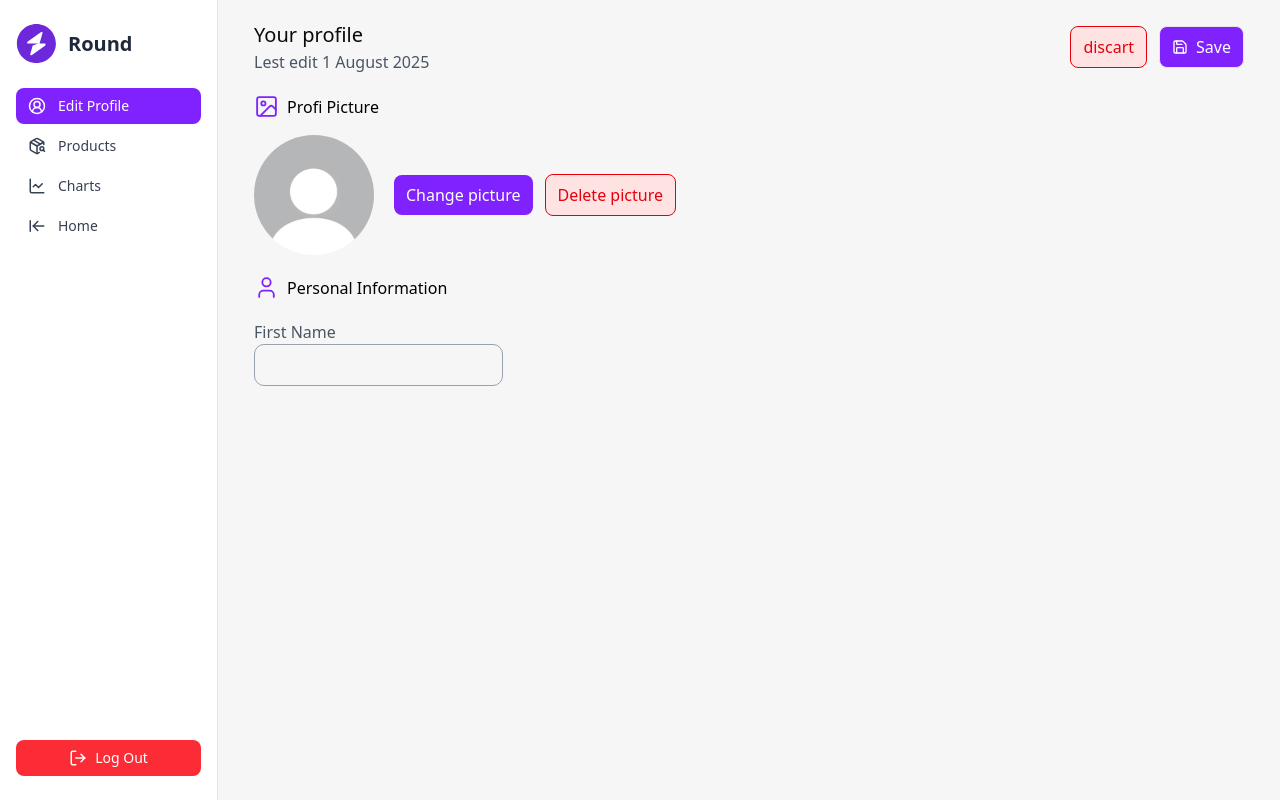
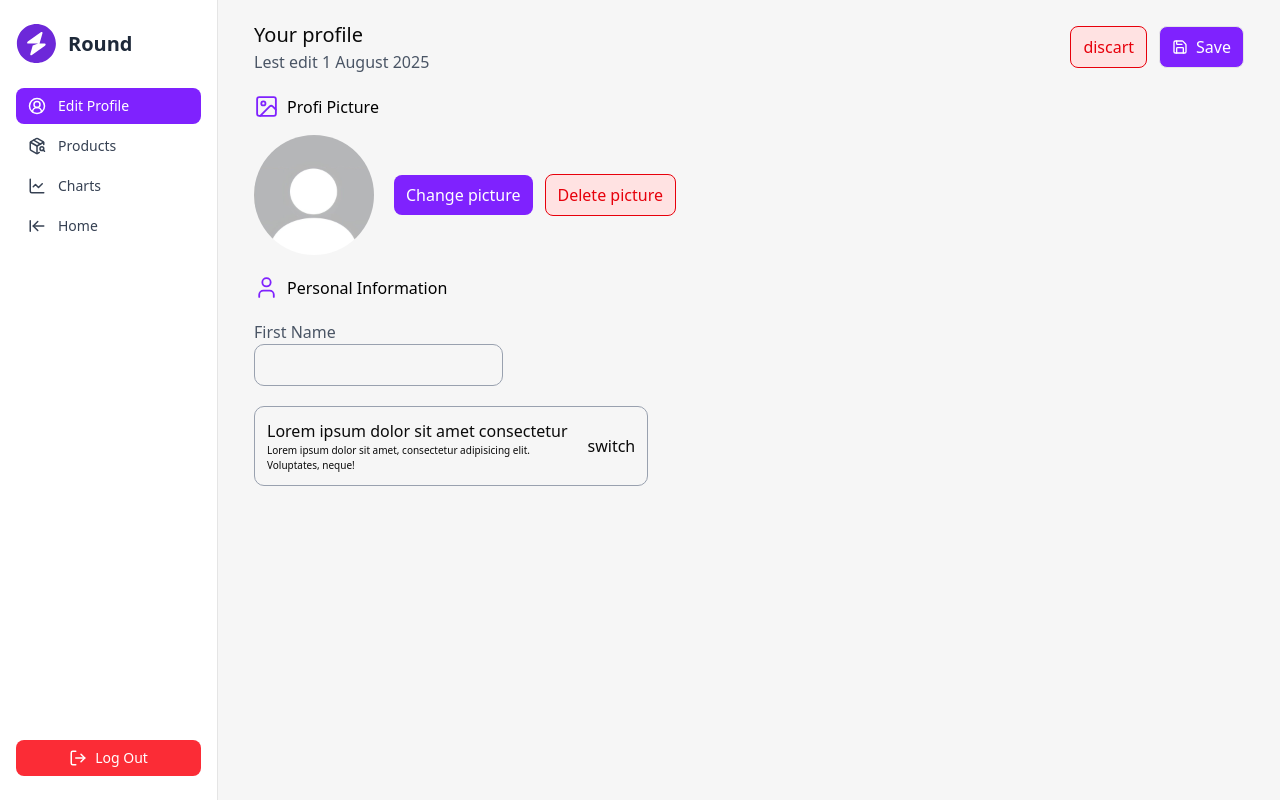
Before and after one commit to Muhammadali-fr/eCommerce, a Next.js app: page /user/settings in a window 1280 px wide. Built offline with nearby package versions, Linux system fonts and the light colour scheme; no server answers.

Commit message:
edit profile

```diff
--- a/app/user/settings/page.tsx
+++ b/app/user/settings/page.tsx
@@ -48,7 +48,17 @@ export default function UserSettings() {
                     </div>
                 </form>
             </div>
-
+            <div className="flex items-center justify-start">
+                <div className="border border-gray-400 rounded-lg p-3 flex items-center justify-between gap-5">
+                    <div>
+                        <p className="text-[16px]">Lorem ipsum dolor sit amet consectetur</p>
+                        <p className="max-w-[300px] text-[10px]">Lorem ipsum dolor sit amet, consectetur adipisicing elit. Voluptates, neque!</p>
+                    </div>
+                    <div>
+                        switch
+                    </div>
+                </div>
+            </div>
         </div>
     )
 }
```
